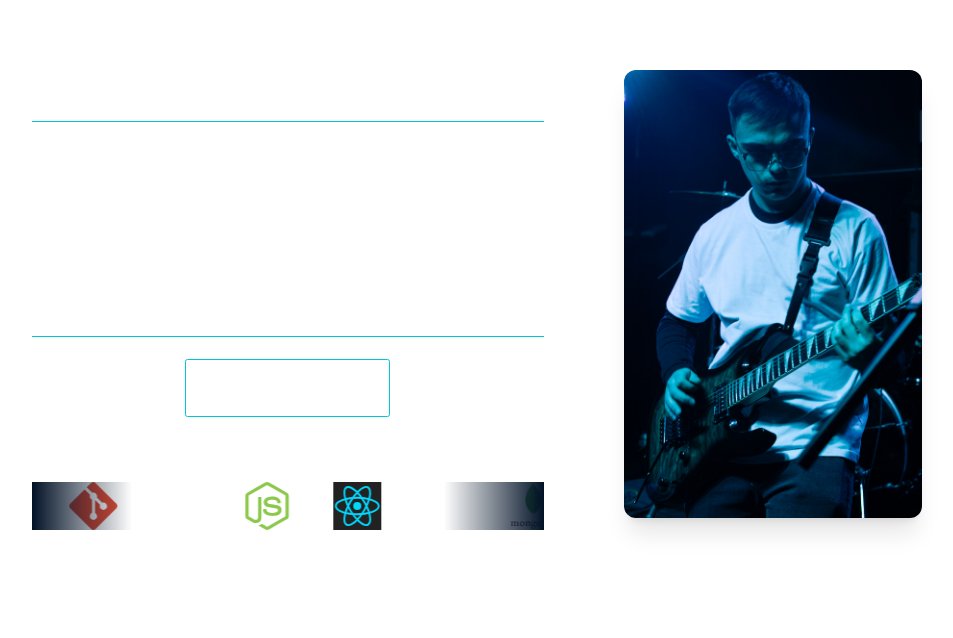
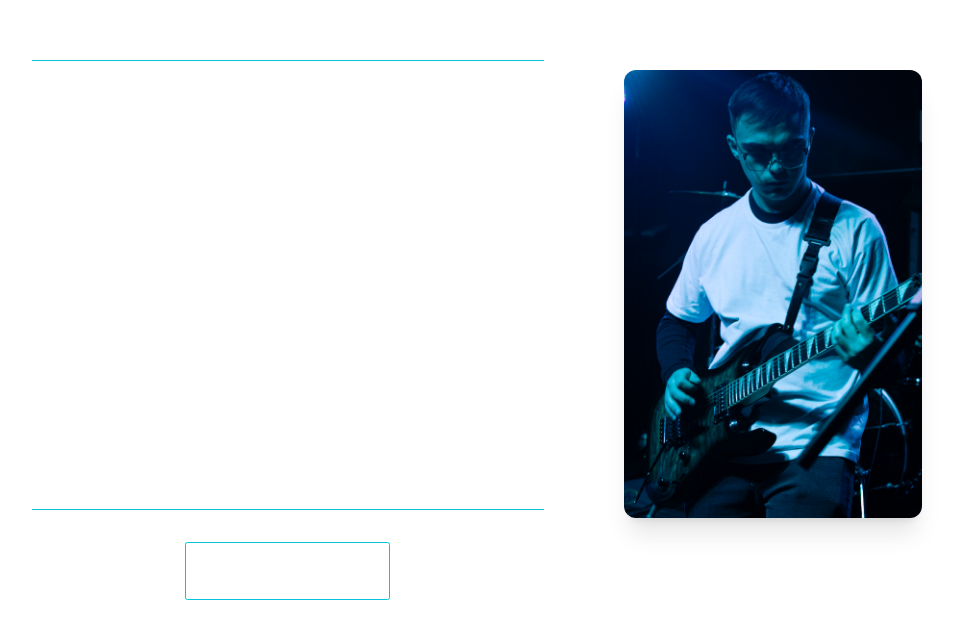
Before and after one commit to Santif028/portfolio-2.0, a React (Vite) app: page / in a window 1280 px wide. Shown: the part 2881-3519 px from the top of the page, without its empty margins (163-1116 px from the left). Built offline with nearby package versions, Linux system fonts and the light colour scheme.

Commit message:
correccion de estilos y mejora en el apartado about

```diff
--- a/src/components/About/About.jsx
+++ b/src/components/About/About.jsx
@@ -1,19 +1,8 @@
 
 import { useTranslation } from 'react-i18next';
-import image from "../../images/santiago.jpg";
-import pdf from "../../pdfs/santiago-ferreira-cv.pdf";
-import "./About.styles.css"
-import htmlIcon from "../../svgs/html5.svg";
-import cssIcon from "../../svgs/css3.svg";
-import jsIcon from "../../svgs/javascript.svg";
-import gitIcon from "../../svgs/git.svg";
-import githubIcon from "../../svgs/github.svg";
-import nodeIcon from "../../svgs/nodejs.svg";
-import reactIcon from "../../svgs/react.svg";
-import expressIcon from "../../svgs/express.svg";
-import mongoIcon from "../../svgs/mongodb.svg";
-import nextIcon from "../../svgs/nextjs.svg";
-import tsIcon from "../../svgs/typescript.svg"
+import image from '../../images/santiago.jpg';
+import pdf from '../../pdfs/santiago-ferreira-cv.pdf';
+import './About.styles.css'
 
 const AboutComponent = () => {
     const { t } = useTranslation();
@@ -21,128 +10,16 @@ const AboutComponent = () => {
     return (
         <>
             <section className='aboutMain gap-20 h-auto lg:h-screen'>
-                <section className='content max-w-sm md:max-w-lg'>
+                <section className='content max-w-sm md:max-w-lg space-y-8'>
                     <h1 className='aboutH1 text-xl sm:text-2xl md:text-3xl lg:text-4xl'>{t('about')}</h1>
-                    <p className='p'>{t('aboutDescription')}</p>
+                    <div className='p'>
+                        <p className='text-pretty'>{t('aboutDescription.first')}</p>
+                        <p className='text-pretty'>{t('aboutDescription.second')}</p>
+                        <p className='text-pretty'>{t('aboutDescription.third')}</p>
+                    </div>
                     <a href={pdf} target="_blank" rel="noreferrer" className='a flex items-center gap-x-1 '>
                         {t('downloadCV')} <svg xmlns="http://www.w3.org/2000/svg" className="icon icon-tabler icon-tabler-download" width="24" height="24" viewBox="0 0 24 24" strokeWidth="1" stroke="currentColor" fill="none" strokeLinecap="round" strokeLinejoin="round"><path stroke="none" d="M0 0h24v24H0z" fill="none" /><path d="M4 17v2a2 2 0 0 0 2 2h12a2 2 0 0 0 2 -2v-2" /><path d="M7 11l5 5l5 -5" /><path d="M12 4l0 12" /></svg>
                     </a>
-                    <h2 className='subtitle'>{t('skillsDescription')}:</h2>
-                    <section className='slider max-w-sm md:max-w-lg'>
-
-                        <div className='sliderTrack'>
-                            <div className='slide' >
-                                <a href="https://www.w3.org/html/" target="_blank" rel="noopener noreferrer" className='anchor'>
-                                    <img src={htmlIcon} alt="HTML5" className="skillIcon" />
-                                </a>
-                            </div>
-                            <div className='slide' >
-                                <a href="https://www.w3schools.com/css/" target="_blank" rel="noopener noreferrer" className='anchor'>
-                                    <img src={cssIcon} alt="HTML5" className="skillIcon" />
-                                </a>
-                            </div>
-                            <div className='slide' >
-                                <a href="https://www.w3schools.com/js/" target="_blank" rel="noopener noreferrer" className='anchor'>
-                                    <img src={jsIcon} alt="HTML5" className="skillIcon" />
-                                </a>
-                            </div>
-                            <div className='slide' >
-                                <a href="https://git-scm.com" target="_blank" rel="noopener noreferrer" className='anchor'>
-                                    <img src={gitIcon} alt="HTML5" className="skillIcon" />
-                                </a>
-                            </div>
-                            <div className='slide' >
-                                <a href="https://github.com" target="_blank" rel="noopener noreferrer" className='anchor'>
-                                    <img src={githubIcon} alt="HTML5" className="darkIcon" />
-                                </a>
-                            </div>
-                            <div className='slide' >
-                                <a href="https://nodejs.org/en" target="_blank" rel="noopener noreferrer" className='anchor'>
-                                    <img src={nodeIcon} alt="HTML5" className="skillIcon" />
-                                </a>
-                            </div>
-                            <div className='slide' >
-                                <a href="https://es.react.dev" target="_blank" rel="noopener noreferrer" className='anchor'>
-                                    <img src={reactIcon} alt="HTML5" className="skillIcon" />
-                                </a>
-                            </div>
-                            <div className='slide' >
-                                <a href="https://expressjs.com/es/" target="_blank" rel="noopener noreferrer" className='anchor'>
-                                    <img src={expressIcon} alt="HTML5" className="darkIcon" />
-                                </a>
-                            </div>
-                            <div className='slide' >
-                                <a href="https://www.mongodb.com/es" target="_blank" rel="noopener noreferrer" className='anchor'>
-                                    <img src={mongoIcon} alt="HTML5" className="skillIcon" />
-                                </a>
-                            </div>
-                            <div className='slide' >
-                                <a href="https://nextjs.org" target="_blank" rel="noopener noreferrer" className='anchor'>
-                                    <img src={nextIcon} alt="HTML5" className="darkIcon" />
-                                </a>
-                            </div>
-                            <div className='slide' >
-                                <a href="https://www.typescriptlang.org" target="_blank" rel="noopener noreferrer" className='anchor'>
-                                    <img src={tsIcon} alt="HTML5" className="skillIcon" />
-                                </a>
-                            </div>
-                            <div className='slide' >
-                                <a href="https://www.w3.org/html/" target="_blank" rel="noopener noreferrer" className='anchor'>
-                                    <img src={htmlIcon} alt="HTML5" className="skillIcon" />
-                                </a>
-                            </div>
-                            <div className='slide' >
-                                <a href="https://www.w3schools.com/css/" target="_blank" rel="noopener noreferrer" className='anchor'>
-                                    <img src={cssIcon} alt="HTML5" className="skillIcon" />
-                                </a>
-                            </div>
-                            <div className='slide' >
-                                <a href="https://www.w3schools.com/js/" target="_blank" rel="noopener noreferrer" className='anchor'>
-                                    <img src={jsIcon} alt="HTML5" className="skillIcon" />
-                                </a>
-                            </div>
-                            <div className='slide' >
-                                <a href="https://git-scm.com" target="_blank" rel="noopener noreferrer" className='anchor'>
-                                    <img src={gitIcon} alt="HTML5" className="skillIcon" />
-                                </a>
-                            </div>
-                            <div className='slide' >
-                                <a href="https://github.com" target="_blank" rel="noopener noreferrer" className='anchor'>
-                                    <img src={githubIcon} alt="HTML5" className="darkIcon" />
-                                </a>
-                            </div>
-                            <div className='slide' >
-                                <a href="https://nodejs.org/en" target="_blank" rel="noopener noreferrer" className='anchor'>
-                                    <img src={nodeIcon} alt="HTML5" className="skillIcon" />
-                                </a>
-                            </div>
-                            <div className='slide' >
-                                <a href="https://es.react.dev" target="_blank" rel="noopener noreferrer" className='anchor'>
-                                    <img src={reactIcon} alt="HTML5" className="skillIcon" />
-                                </a>
-                            </div>
-                            <div className='slide' >
-                                <a href="https://expressjs.com/es/" target="_blank" rel="noopener noreferrer" className='anchor'>
-                                    <img src={expressIcon} alt="HTML5" className="darkIcon" />
-                                </a>
-                            </div>
-                            <div className='slide' >
-                                <a href="https://www.mongodb.com/es" target="_blank" rel="noopener noreferrer" className='anchor'>
-                                    <img src={mongoIcon} alt="HTML5" className="skillIcon" />
-                                </a>
-                            </div>
-                            <div className='slide' >
-                                <a href="https://nextjs.org" target="_blank" rel="noopener noreferrer" className='anchor'>
-                                    <img src={nextIcon} alt="HTML5" className="darkIcon" />
-                                </a>
-                            </div>
-                            <div className='slide' >
-                                <a href="https://www.typescriptlang.org" target="_blank" rel="noopener noreferrer" className='anchor'>
-                                    <img src={tsIcon} alt="HTML5" className="skillIcon" />
-                                </a>
-                            </div>
-                        </div>
-                    </section>
                 </section>
                 <aside className="w-full md:w-1/3">
                     <div className="relative flex flex-col items-center col-span-6 row-span-5 gap-8 transition duration-500 ease-in-out transform shadow-xl overflow-clip rounded-xl sm:rounded-xl md:group-hover:-translate-y-1 md:group-hover:shadow-2xl lg:border lg:border-gray-800 lg:hover:border-gray-700 lg:hover:bg-gray-800/50">
--- a/src/components/About/About.styles.css
+++ b/src/components/About/About.styles.css
@@ -46,91 +46,3 @@
     color: black;
     transform: scale(1.1);
 }
-
-
-.subtitle {
-    margin: 20px;
-    font-style: italic;
-    text-align: center;
-    font-size: larger;
-}
-
-.slider {
-    position: relative;
-    overflow: hidden;
-    align-items: center;
-    gap: 10px;
-}
-
-
-.slider::before,
-.slider::after {
-    background: linear-gradient(to right, #011126 0%, rgba(255, 255, 255, 0) 100%);
-    content: "";
-    height: 100%;
-    position: absolute;
-    width: 100px;
-    z-index: 2;
-}
-
-.slider::after {
-    right: 0;
-    top: 0;
-    -webkit-transform: rotateZ(180deg);
-    transform: rotateZ(180deg);
-}
-
-.slider::before {
-    left: 0;
-    top: 0;
-}
-
-.slider .sliderTrack {
-    animation: scroll 30s infinite linear;
-    display: flex;
-    gap: 40px;
-    width: calc(48px * 22);
-}
-
-.slider .sliderTrack:hover {
-    animation-play-state: paused;
-}
-
-.slider .slide {
-    height: 48px;
-    width: 48px;
-
-}
-
-.anchor {
-    height: 48px;
-    display: flex;
-    align-self: center;
-    perspective: 100px;
-}
-
-.skillIcon {
-    width: 48px;
-    transition: transform 1s;
-}
-
-.darkIcon {
-    filter: invert(1);
-    width: 48px;
-    transition: transform 1s;
-}
-
-.skillIcon:hover,
-.darkIcon:hover {
-    transform: translateZ(20px);
-}
-
-@keyframes scroll {
-    0% {
-        transform: translateX(0);
-    }
-
-    100% {
-        transform: translateX(-100%);
-    }
-}
--- a/src/components/Contact/Contact.jsx
+++ b/src/components/Contact/Contact.jsx
@@ -4,7 +4,7 @@ import { useTranslation } from 'react-i18next';
 /* import { toast } from 'react-toastify'; */
 import emailjs from '@emailjs/browser'
 import 'react-toastify/dist/ReactToastify.css';
-import "./Contact.styles.css"
+import './Contact.styles.css'
 
 const ContactComponent = () => {
     const { t } = useTranslation();
--- a/src/components/Navbar/Navbar.jsx
+++ b/src/components/Navbar/Navbar.jsx
@@ -2,9 +2,9 @@
 import { useTranslation } from 'react-i18next';
 import { useState } from 'react';
 import { Link } from 'react-scroll';
-import usa from "../../images/estados-unidos.png";
-import arg from "../../images/argentina.png";
-import "./Navbar.styles.css"
+import usa from '../../images/estados-unidos.png';
+import arg from '../../images/argentina.png';
+import './Navbar.styles.css'
 
 const NavbarComponent = () => {
     const { i18n } = useTranslation();
--- a/src/components/Projects/Projects.jsx
+++ b/src/components/Projects/Projects.jsx
@@ -1,6 +1,6 @@
 import { useTranslation } from 'react-i18next';
-import projectsData from "./ProjectsData.js";
-import "./Projects.styles.css"
+import projectsData from './ProjectsData.js';
+import './Projects.styles.css'
 
 const ProjectsComponent = () => {
     const { t } = useTranslation();
--- a/src/main.jsx
+++ b/src/main.jsx
@@ -17,11 +17,12 @@ i18n.init({
         home: 'INICIO',
         about: 'ACERCA DE MÍ',
         projects: 'PROYECTOS',
-        skills: 'APTITUDES',
         contact: 'CONTACTO',
-        skillsDescription: 'Tecnologías con las que trabajo',
-        aboutDescription:
-          'Mi nombre es Santiago Uriel Ferreira y soy de Argentina. Soy desarrollador web Full-Stack, me apasionan tanto la música como la programación y estoy siempre expectante sobre lo que puede venir, las nuevas tecnologías que puedo aprender y cómo puedo mejorar mis códigos.',
+        aboutDescription: {
+          first: 'Me llamo Santiago y soy de Argentina. Estudie electromecánica durante la secundaria y, una vez terminada, inicie mi carrera en IT. Disfruto de solucionar hasta el más simple de los errores.',
+          second: 'Durante la carrera de Desarrollo, ayude a mis compañeros en la etapa de javascript. Me encanta aprender nuevas tecnologias y compartirlas.',
+          third: 'Otra de mis pasiones son la música y los videojuegos. Actualmente proyecto mi camino para poder mezclar los 3 mundos: programación, música y videojuegos.'
+        },
         downloadCV: 'Descargar CV',
         selectProject: 'Seleccione un Proyecto para visualizar los Detalles',
         year: 'Año',
@@ -55,22 +56,24 @@ i18n.init({
         home: 'HOME',
         about: 'ABOUT ME',
         projects: 'PROJECTS',
-        skills: 'SKILLS',
         contact: 'CONTACT',
-        skillsDescription: 'Technologies I work with',
         aboutDescription:
-          'My name is Santiago Uriel Ferreira and I am from Argentina. I am a Full-Stack web developer, passionate about both music and programming, and always eager to learn new technologies and improve my code.',
+        {
+          first: "My name is Santiago and I'm from Argentina. I studied electromechanics during high school and, once finished, I started my career in IT. I enjoy solving even the simplest of errors.",
+          second: "During my Development degree, I assisted my peers in the JavaScript stage. I love learning new technologies and sharing them.",
+          third: "Another of my passions are music and video games. Currently, I am mapping out my path to blend all three worlds: programming, music, and video games.",
+        },
         downloadCV: 'Download CV',
         selectProject: 'Select a Project to View Details',
         year: 'Year',
         tags: 'Tags',
         deploy: 'View Project',
         code: 'Source Code',
-        "projectDescriptions": {
-          "Nocaut": "First final project I completed for the Coderhouse Full-Stack development course in late June 2022. It is a website with 5 HTML pages, a contact form, where I used SASS to compile my CSS and Bootstrap to achieve the navbar. Also considered my first project.",
-          "Space Invaders based game": "Second final project I completed for the Coderhouse Full-Stack development course in late September 2022. This project is my interpretation of Space Invaders made in pure Javascript, where I use DOM manipulation, classes, logical operators, FOR loops, and also particlesJS to achieve the background.",
-          "React.js Ecommerce": "Third final project I completed for the Coderhouse Full-Stack development course in late November 2022. Frontend designed in React.js for an ecommerce, with a database hosted on Firebase, I used Sweet Alert 2 and Material UI to achieve the final result.",
-          "Express.js Ecommerce Backend": "Last final project I completed for the Coderhouse Full-Stack development course in August 2023. Rest API made for an ECommerce with Express.js, where I use Passport, Mongoose, Handlebars for server-side rendering, Bcrypt, Faker, Stripe for payment gateway, and Swagger to document my API.",
+        'projectDescriptions': {
+          'Nocaut': 'First final project I completed for the Coderhouse Full-Stack development course in late June 2022. It is a website with 5 HTML pages, a contact form, where I used SASS to compile my CSS and Bootstrap to achieve the navbar. Also considered my first project.',
+          'Space Invaders based game': 'Second final project I completed for the Coderhouse Full-Stack development course in late September 2022. This project is my interpretation of Space Invaders made in pure Javascript, where I use DOM manipulation, classes, logical operators, FOR loops, and also particlesJS to achieve the background.',
+          'React.js Ecommerce': 'Third final project I completed for the Coderhouse Full-Stack development course in late November 2022. Frontend designed in React.js for an ecommerce, with a database hosted on Firebase, I used Sweet Alert 2 and Material UI to achieve the final result.',
+          'Express.js Ecommerce Backend': 'Last final project I completed for the Coderhouse Full-Stack development course in August 2023. Rest API made for an ECommerce with Express.js, where I use Passport, Mongoose, Handlebars for server-side rendering, Bcrypt, Faker, Stripe for payment gateway, and Swagger to document my API.',
           'Todo Next Crud Typescript': 'Independent project carried out in October 2023, where I used Next.js 13 and Typescript. I opted for Tailwind to design the project styles and Prisma ORM with SQLite to handle the database, where I have my CRUD logic.'
         },
         formName: 'Name',
```
Also changed, not shown: src/components/Projects/ProjectsData.js (+30 -30 lines), src/components/SocialIcons/SocialIcons.jsx (+5 -5 lines), 1 other file (tests, documents, lock files or other folders).
